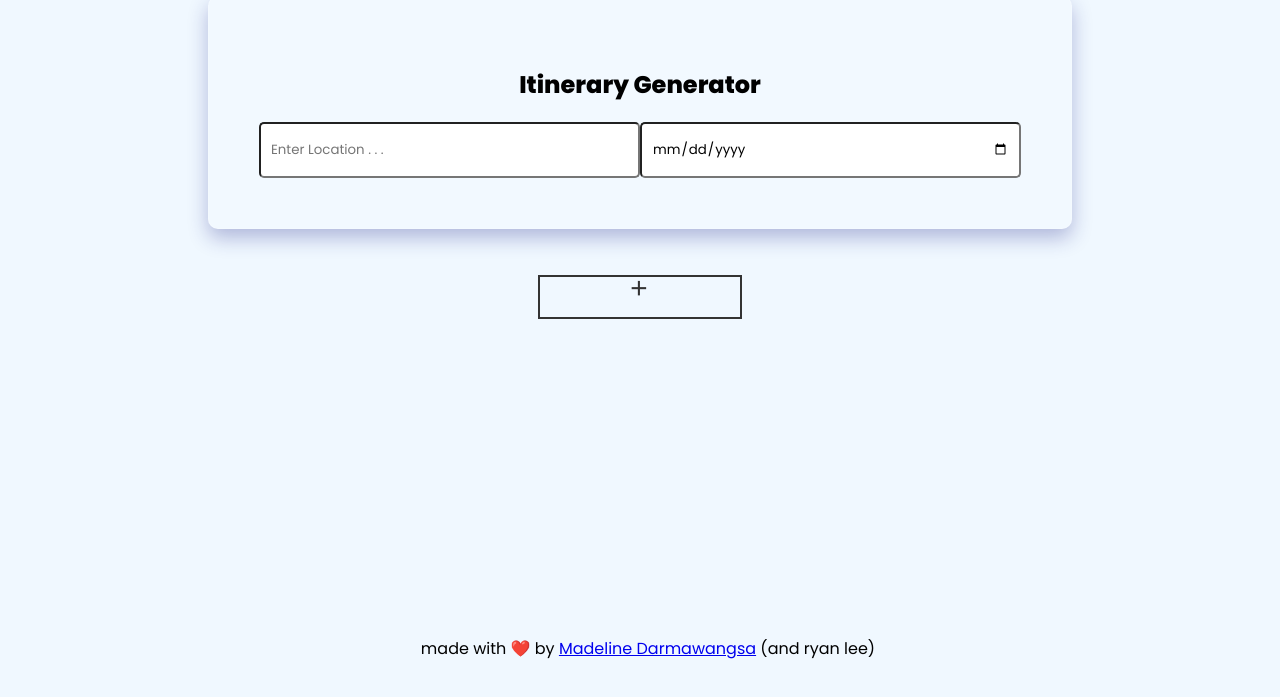
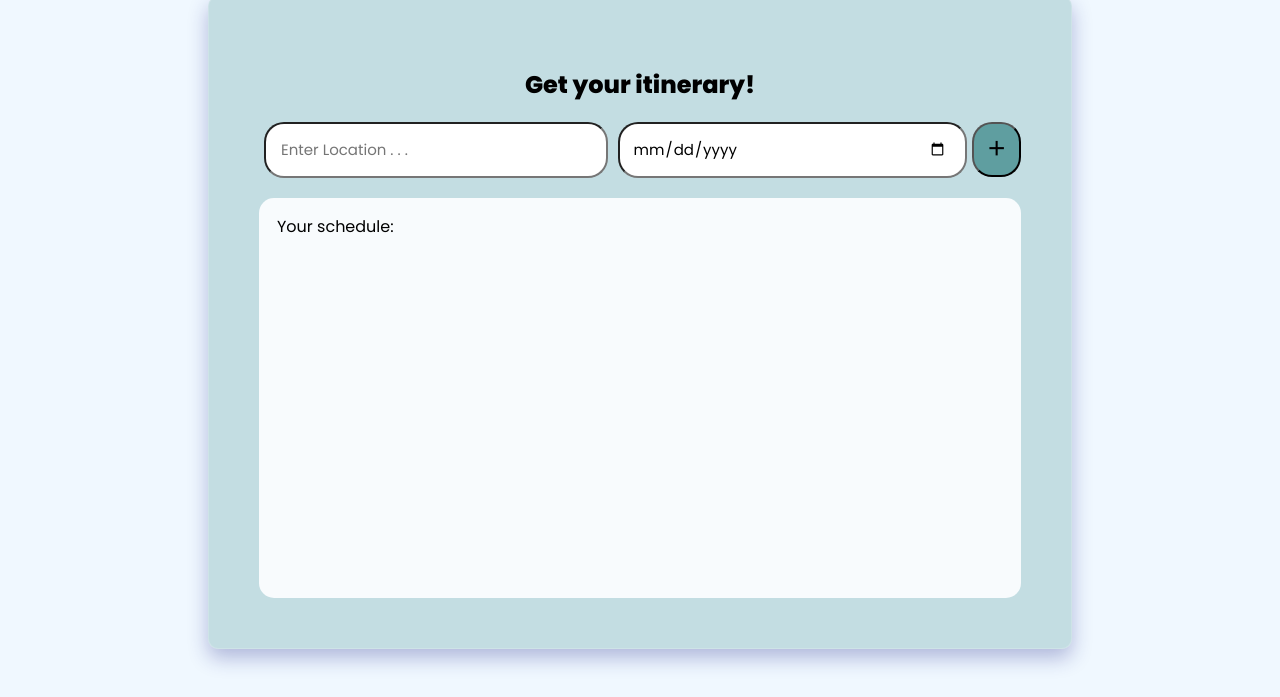
Before and after one commit to MadelineDarmawangsa/AdventureAI, a plain HTML site: page index.html in a window 1280 px wide. Shown: the part 103-800 px from the top of the page. Drawn offline with nearby package versions, Linux system fonts and the light colour scheme.

Commit message:
UI improvements

```diff
--- a/css/style.css
+++ b/css/style.css
@@ -66,10 +66,16 @@ nav ul li a:hover {
     max-width: 1000px;
     background: rgba( 255, 255, 255, 0.15 );
     box-shadow: 0 9px 20px 0 rgba( 31, 38, 135, 0.3 );
-    /* -webkit-backdrop-filter: blur( 3px ); */
     border-radius: 10px;
     border: 1px solid rgba( 255, 255, 255, 0.18 );
     padding: 50px;
+    background-color: rgb(95, 158, 160, 0.3);
+    transition: transform 0.3s ease, box-shadow 0.3s ease;
+}
+
+.container:hover {
+    transform: translateY(-2px);
+    box-shadow: 0 5px 16px rgba(0,0,0,0.2);
 }
 
 .container h2 {
@@ -77,6 +83,11 @@ nav ul li a:hover {
     flex-direction: row;
     justify-content: center;
 }
+
+/* .input-loc:active {
+    border-color: #2b2118;
+    background-color: #f8f9fa;
+} */
 
 .input-section {
     display: flex;
@@ -87,83 +98,54 @@ nav ul li a:hover {
 .input-loc {
     width: 400px;
     height: 50px;
-    border-radius: 5px ;
+    border-radius: 20px ;
+    font-size:15px;
     font-family: "Poppins", sans-serif;
-    padding-left: 10px;
+    padding-left: 15px;
     padding-right: 10px;
+    margin: 0 5px;
 }
 
 .input-date {
     width: 400px;
     height: 52px;
-    border-radius: 5px ;
+    border-radius: 20px ;
     font-family: "Poppins", sans-serif;
-    padding-left: 10px;
-    padding-right: 10px;
-
+    font-size:15px;
+    padding-left: 13px;
+    padding-right: 18px;
+    margin: 0 5px;
 }
 
-.input-section button {
+.add-button {
     display: flex;
     width: 55px;
     height: 55px;
-    border-radius: 5px ;
+    border-radius: 20px ;
     font-family: "Poppins", sans-serif;
     padding-left: 10px;
     padding-right: 10px;
     justify-content: center;
     align-items: center;
-    transition: color ease 1s;
+    transition: background-color ease 0.3s, transform ease 0.3s;
     background-color: #5f9ea0;
 }
 
-.input-section button:hover {
-    background-color: #366365;
+.add-button:hover {
+    background-color: #4b7d7e;
 }
 
-.wrapper{
-  position: fixed;
-  top: 50%;
-  left: 50%;
-  transform: translate(-50%, -50%);
+.add-button:active {
+    transform: translateY(4px);
+    transform: scale(0.85);
 }
 
-a i{
-  display: block;
-  width: 200px;
-  height: 40px;
-  line-height: 40px;
-  font-size: 18px;
-  font-family: sans-serif;
-  text-decoration: none;
-  color: #333;
-  border: 2px solid #333;
-  letter-spacing: 2px;
-  text-align: center;
-  position: relative;
-  transition: all .35s;
+.output-container {
+    border-radius: 15px;
+    min-height: 400px;
+    margin-top: 20px;
+    padding-left: 18px;
+    border-color: #2B2118;
+    border-width: 5px;
+    background-color: rgb(248, 251, 253);
 }
-
-a i span{
-  position: relative;
-  z-index: 2;
-}
-
-a i:after{
-  position: absolute;
-  content: "";
-  top: 0;
-  left: 0;
-  width: 0;
-  height: 100%;
-  background: #ff003b;
-  transition: all .35s;
-}
-
-a i:hover{
-  color: #fff;
-}
-
-a i:hover:after{
-  width: 100%;
-}
--- a/index.html
+++ b/index.html
@@ -21,26 +21,25 @@
             <ul>
                 <li><a href="#"><b>Login</b></a></li>
                 <li><a href="#"><b>About Us</b></a></li>
+                <!-- <button class="login-button" onclick=""> Login </button> -->
             </ul>
         </nav>
     </header>
 
     <div class="container">
-        <h2> Itinerary Generator</h2>
+        <h2> Get your itinerary! </h2>
         <div class="input-section">
             <input type="text" placeholder="Enter Location . . ." class="input-loc"/>
             <input type="date" class="input-date"/>
-            <!-- <button>
-                <i class="bx bx-plus bx-sm"></i>
-            </button> -->
-            <div class="wrapper">
-                <a href="#"><i class="bx bx-plus bx-sm"></i></a>
-            </div>
+            <button class="add-button"> <i class="bx bx-plus bx-sm"></i> </button>
+        </div>
+        <div class="output-container">
+            <p> Your schedule: </p>
         </div>
     </div>
 
-    <footer class="footer">
+    <!-- <footer class="footer">
         <p>made with ❤️ by <a href="https://github.com/MadelineDarmawangsa"> Madeline Darmawangsa</a> (and ryan lee)</p>
-    </footer>
+    </footer> -->
 
 </body>
```
